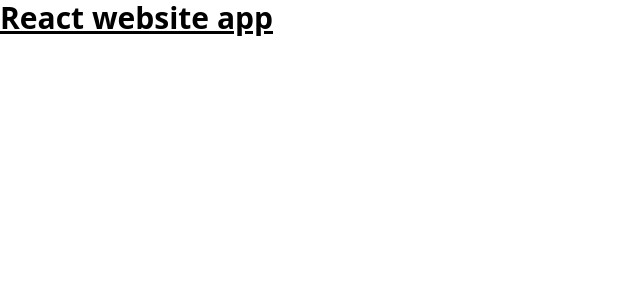
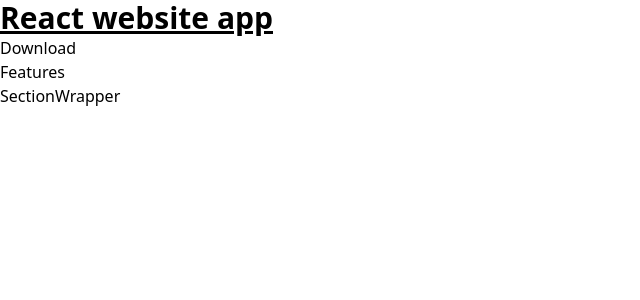
Before and after one commit to davidobi/simpleReactWebsite, a React (Create React App) app: page / in a window 1280 px wide. Shown: the top 300 px of the page, without its empty margins (0-640 px from the left). Built offline with nearby package versions, Linux system fonts and the light colour scheme; the HTML template or start-up script is replaced by a standard one.

Commit message:
add index to ease our import and export quantity

```diff
--- a/src/App.js
+++ b/src/App.js
@@ -1,3 +1,4 @@
+import { Download, Features, SectionWrapper } from "./components";
 
 const App = () => {
   return (
@@ -5,6 +6,9 @@
       <h1 className="text-3xl font-bold underline">
         React website app
       </h1>
+      <Download />
+      <Features />
+      <SectionWrapper />
     </div>
   );
 }
--- /dev/null
+++ b/src/components/index.js
@@ -0,0 +1,6 @@
+import Download from "./Download";
+import Features from "./Features";
+import SectionWrapper from "./SectionWrapper";
+
+
+export { Download, Features, SectionWrapper };
```
